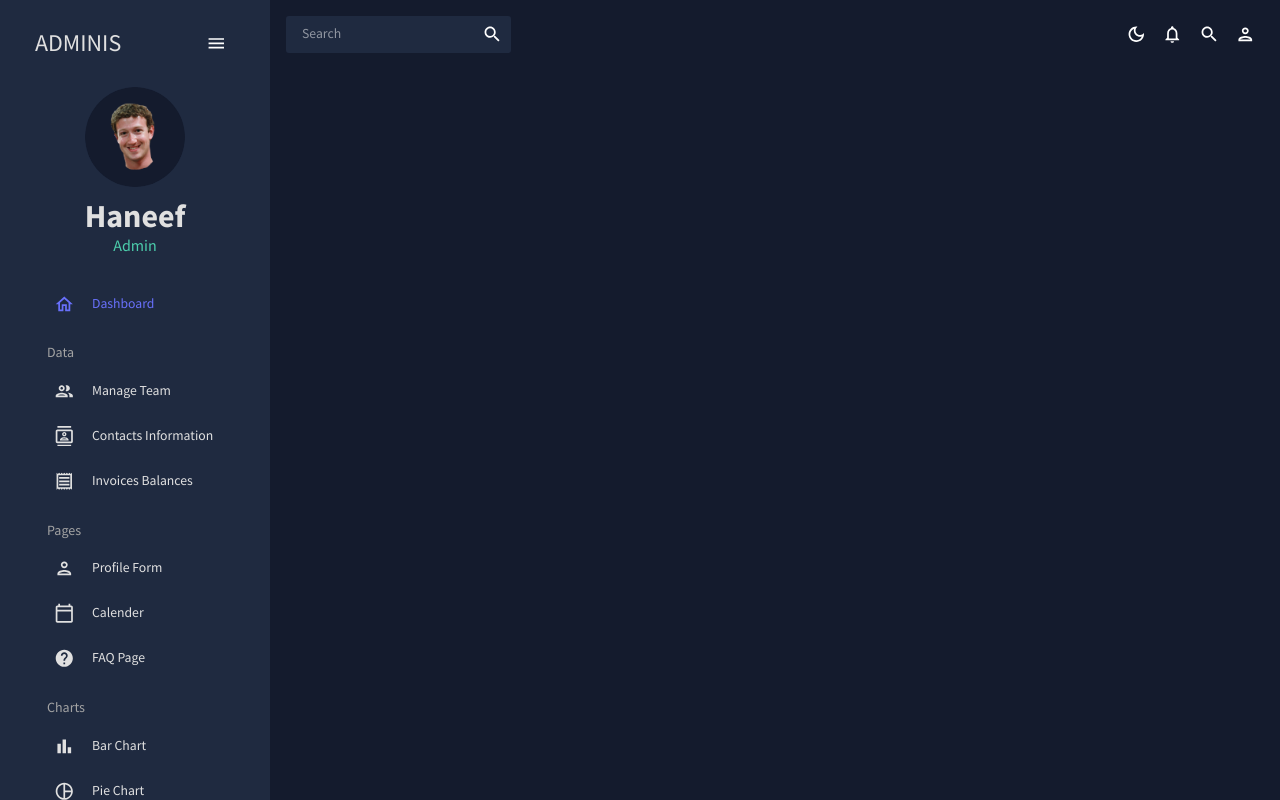
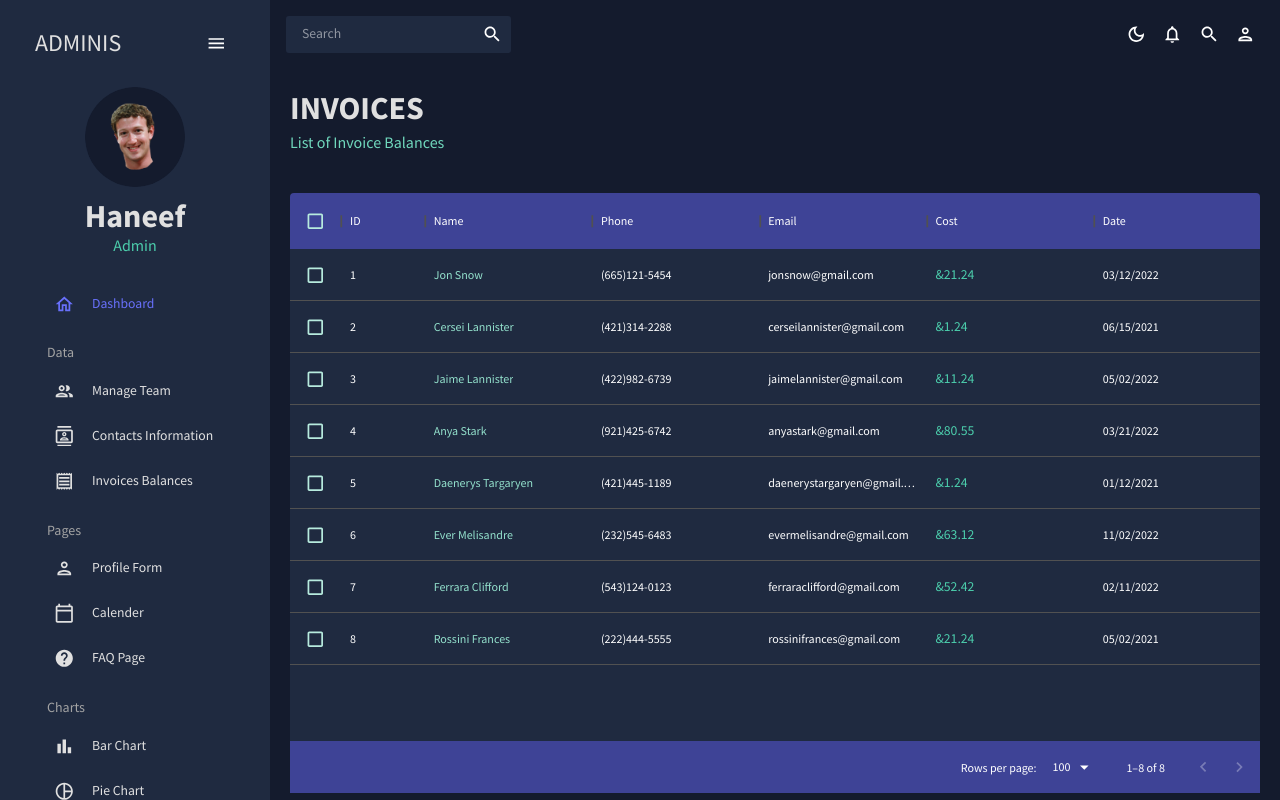
Before and after one commit to Haneefe/AdminDashBoard, a React (Create React App) app: page /invoices in a window 1280 px wide. Built offline with nearby package versions, Linux system fonts and the light colour scheme.

Commit message:
Team section completed

```diff
--- a/src/App.js
+++ b/src/App.js
@@ -5,8 +5,8 @@ import TopBar from "./scenes/global/topBar";
 import DashBoard from "./scenes/dashboard";
 import SideBar from "./scenes/global/sideBar";
 import Team from "./scenes/team";
-// import Invoices from "./scenes/invoices";
-// import Contacts from "./scenes/contacts";
+import Invoices from "./scenes/invoices";
+import Contacts from "./scenes/contacts";
 // import Bar from "./scenes/bar";
 // import Form from "./scenes/form";
 // import Line from "./scenes/line";
@@ -27,8 +27,10 @@ function App() {
             <Routes>
               <Route path="/" element={<DashBoard />} />
               <Route path="/team" element={<Team />} />
+              <Route path="/contacts" element={<Contacts />} />
+              <Route path="/invoices" element={<Invoices />} />
               {/*
-              <Route path="/contacts" element={<Contacts />} />
+
               <Route path="/bar" element={<Bar />} />
               <Route path="/form" element={<Form />} />
               <Route path="/line" element={<Line />} />
--- /dev/null
+++ b/src/scenes/contacts/index.jsx
@@ -0,0 +1,98 @@
+import { Box } from "@mui/material";
+import { DataGrid, GridToolbar } from "@mui/x-data-grid";
+import { tokens } from "../../theme";
+import { mockDataContacts } from "../../data/mockData";
+import Header from "../../components/Header";
+import { useTheme } from "@mui/material";
+const Contacts = () => {
+  const theme = useTheme();
+  const colors = tokens(theme.palette.mode);
+  const colums = [
+    { field: "id", headerName: "ID", flex: 0.5 },
+    { field: "registrarId", headerName: "Registrar ID" },
+    {
+      field: "name",
+      headerName: "Name",
+      flex: 1,
+      cellClassName: "name-column--cell",
+    },
+
+    {
+      field: "age",
+      headerName: "Age",
+      type: "number",
+      headerAlign: "left",
+      align: "left",
+    },
+    {
+      field: "phone",
+      headerName: "Phone",
+      flex: 1,
+    },
+    {
+      field: "email",
+      headerName: "Email",
+      flex: 1,
+    },
+    {
+      field: "address",
+      headerName: "Address",
+      flex: 1,
+    },
+    {
+      field: "city",
+      headerName: "City",
+      flex: 1,
+    },
+    {
+      field: "zipCode",
+      headerName: "ZipCode",
+      flex: 1,
+    },
+  ];
+  return (
+    <Box m="20px">
+      <Header
+        title={"CONTACTS"}
+        subtitle={"List of contacts for future reference"}
+      />
+      <Box
+        m="40px 0 0 0 "
+        height="75vh"
+        sx={{
+          "& .MuiDataGrid-root": {
+            border: "none",
+          },
+          "& .MuiDataGrid-cell": {
+            borderBottom: "none",
+          },
+          "& .name-column--cell": {
+            color: colors.greenAccent[300],
+          },
+          "& .MuiDataGrid-columnHeaders": {
+            backgroundColor: colors.blueAccent[700],
+            borderBottom: "none",
+          },
+          "& .MuiDataGrid-virtualScroller": {
+            backgroundColor: colors.primary[400],
+          },
+          "& .MuiDataGrid-footerContainer": {
+            borderTop: "none",
+            backgroundColor: colors.blueAccent[700],
+          },
+          "& .MuiDataGrid-toolbarContainer .MuiButton-text": {
+            color: `${colors.grey[100]} !important`,
+          },
+        }}
+      >
+        <DataGrid
+          rows={mockDataContacts}
+          columns={colums}
+          components={{ Toolbar: GridToolbar }}
+        />
+      </Box>
+    </Box>
+  );
+};
+
+export default Contacts;
--- /dev/null
+++ b/src/scenes/invoices/index.jsx
@@ -0,0 +1,82 @@
+import { Box, Typography, useTheme } from "@mui/material";
+import { DataGrid } from "@mui/x-data-grid";
+import { tokens } from "../../theme";
+import { mockDataInvoices } from "../../data/mockData";
+import Header from "../../components/Header";
+const Invoices = () => {
+  const theme = useTheme();
+  const colors = tokens(theme.palette.mode);
+  const colums = [
+    { field: "id", headerName: "ID", flex: 0.5 },
+
+    {
+      field: "name",
+      headerName: "Name",
+      flex: 1,
+      cellClassName: "name-column--cell",
+    },
+    {
+      field: "phone",
+      headerName: "Phone",
+      flex: 1,
+    },
+    {
+      field: "email",
+      headerName: "Email",
+      flex: 1,
+    },
+    {
+      field: "cost",
+      headerName: "Cost",
+      flex: 1,
+      renderCell: (params) => (
+        <Typography color={colors.greenAccent[500]}>
+          &{params.row.cost}
+        </Typography>
+      ),
+    },
+    {
+      field: "date",
+      headerName: "Date",
+      flex: 1,
+    },
+  ];
+  return (
+    <Box m="20px">
+      <Header title={"INVOICES"} subtitle={"List of Invoice Balances"} />
+      <Box
+        m="40px 0 0 0 "
+        height="75vh"
+        sx={{
+          "& .MuiDataGrid-root": {
+            border: "none",
+          },
+          "& .MuiDataGrid-cell": {
+            borderBottom: "none",
+          },
+          "& .name-column--cell": {
+            color: colors.greenAccent[300],
+          },
+          "& .MuiDataGrid-columnHeaders": {
+            backgroundColor: colors.blueAccent[700],
+            borderBottom: "none",
+          },
+          "& .MuiDataGrid-virtualScroller": {
+            backgroundColor: colors.primary[400],
+          },
+          "& .MuiDataGrid-footerContainer": {
+            borderTop: "none",
+            backgroundColor: colors.blueAccent[700],
+          },
+          "& .MuiCheckbox-root": {
+            color: `${colors.greenAccent[200]} !important`,
+          },
+        }}
+      >
+        <DataGrid rows={mockDataInvoices} columns={colums} checkboxSelection />
+      </Box>
+    </Box>
+  );
+};
+
+export default Invoices;
```
